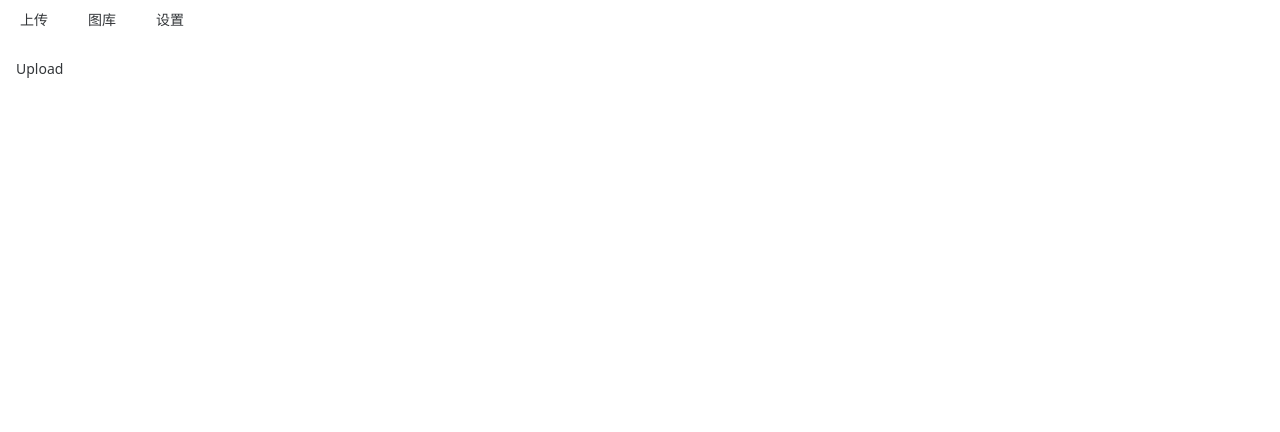
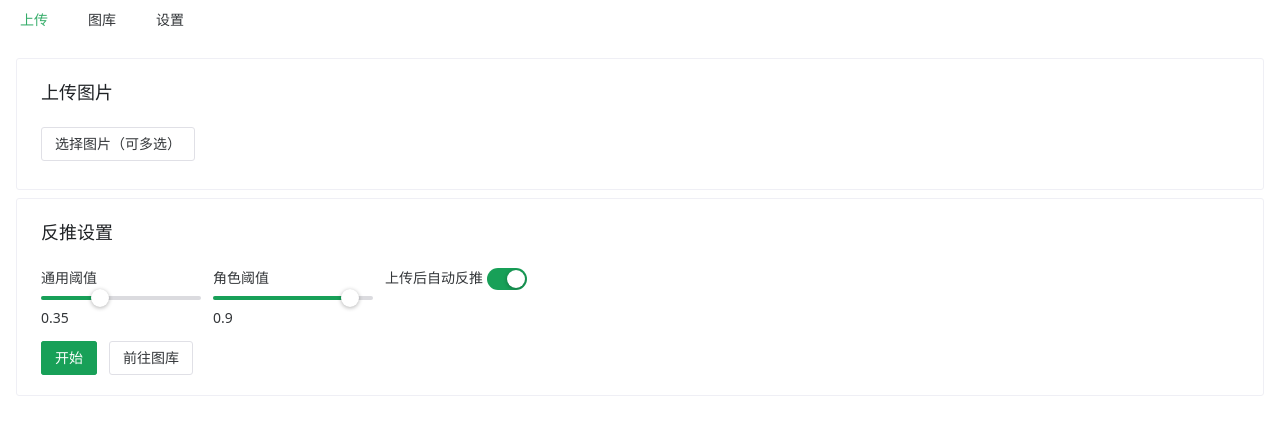
Before and after one commit to liming123332/wd14-tagger-web, a Vue app in the folder frontend/: page /upload in a window 1280 px wide. Shown: the top 432 px of the page. Built offline with nearby package versions, Linux system fonts and the light colour scheme.

Commit message:
feat(frontend): upload page with batch progress

```diff
--- /dev/null
+++ b/frontend/src/components/BatchProgress.vue
@@ -0,0 +1,30 @@
+<script setup lang="ts">
+import { ref, watch } from 'vue'
+import { NProgress, NText } from 'naive-ui'
+import { subscribeBatch } from '../api/client'
+
+const props = defineProps<{ batchId: string | null; total: number }>()
+const emit = defineEmits<{ (e: 'done'): void }>()
+
+const done = ref(0)
+const failed = ref(0)
+const current = ref('')
+const finished = ref(false)
+
+watch(() => props.batchId, (id) => {
+  if (!id) return
+  subscribeBatch(id, (ev) => {
+    if (ev.type === 'progress') { done.value = ev.done; current.value = ev.current }
+    else if (ev.type === 'error') { failed.value++ }
+    else if (ev.type === 'done') { finished.value = true; emit('done') }
+  })
+})
+</script>
+
+<template>
+  <div v-if="props.batchId">
+    <n-progress :percentage="props.total ? Math.round(done * 100 / props.total) : 0" />
+    <n-text>{{ done }}/{{ props.total }} 处理中：{{ current }}（失败 {{ failed }}）</n-text>
+    <n-text v-if="finished" type="success">　完成</n-text>
+  </div>
+</template>
--- a/frontend/src/views/UploadPage.vue
+++ b/frontend/src/views/UploadPage.vue
@@ -1 +1,54 @@
-<template><div>Upload</div></template>
+<script setup lang="ts">
+import { ref } from 'vue'
+import { NUpload, NButton, NSlider, NSwitch, NSpace, NCard, useMessage } from 'naive-ui'
+import { useRouter } from 'vue-router'
+import { uploadImages, startBatch } from '../api/client'
+import BatchProgress from '../components/BatchProgress.vue'
+
+const router = useRouter()
+const msg = useMessage()
+const genTh = ref(0.35)
+const charTh = ref(0.9)
+const autoTag = ref(true)
+const pending = ref<File[]>([])
+const batchId = ref<string | null>(null)
+const total = ref(0)
+
+function onSelect(opts: any) { pending.value = opts.fileList.map((f: any) => f.file) }
+
+async function go() {
+  if (!pending.value.length) { msg.warning('请先选择图片'); return }
+  try {
+    const res = await uploadImages(pending.value)
+    if (autoTag.value && res.ids.length) {
+      total.value = res.ids.length
+      const b = await startBatch(res.ids, genTh.value, charTh.value)
+      batchId.value = b.batch_id
+    } else {
+      msg.success('上传完成')
+    }
+  } catch (e: any) { msg.error('上传失败：' + e.message) }
+}
+</script>
+
+<template>
+  <n-space vertical>
+    <n-card title="上传图片">
+      <n-upload multiple :default-upload="false" @change="onSelect" accept="image/*">
+        <n-button>选择图片（可多选）</n-button>
+      </n-upload>
+    </n-card>
+    <n-card title="反推设置">
+      <n-space>
+        <div>通用阈值 <n-slider v-model:value="genTh" :min="0" :max="1" :step="0.01" style="width:160px" /> {{ genTh }}</div>
+        <div>角色阈值 <n-slider v-model:value="charTh" :min="0" :max="1" :step="0.01" style="width:160px" /> {{ charTh }}</div>
+        <div>上传后自动反推 <n-switch v-model:value="autoTag" /></div>
+      </n-space>
+      <n-space style="margin-top:12px">
+        <n-button type="primary" @click="go">开始</n-button>
+        <n-button @click="router.push('/gallery')">前往图库</n-button>
+      </n-space>
+    </n-card>
+    <BatchProgress :batch-id="batchId" :total="total" @done="msg.success('批量完成')" />
+  </n-space>
+</template>
```
